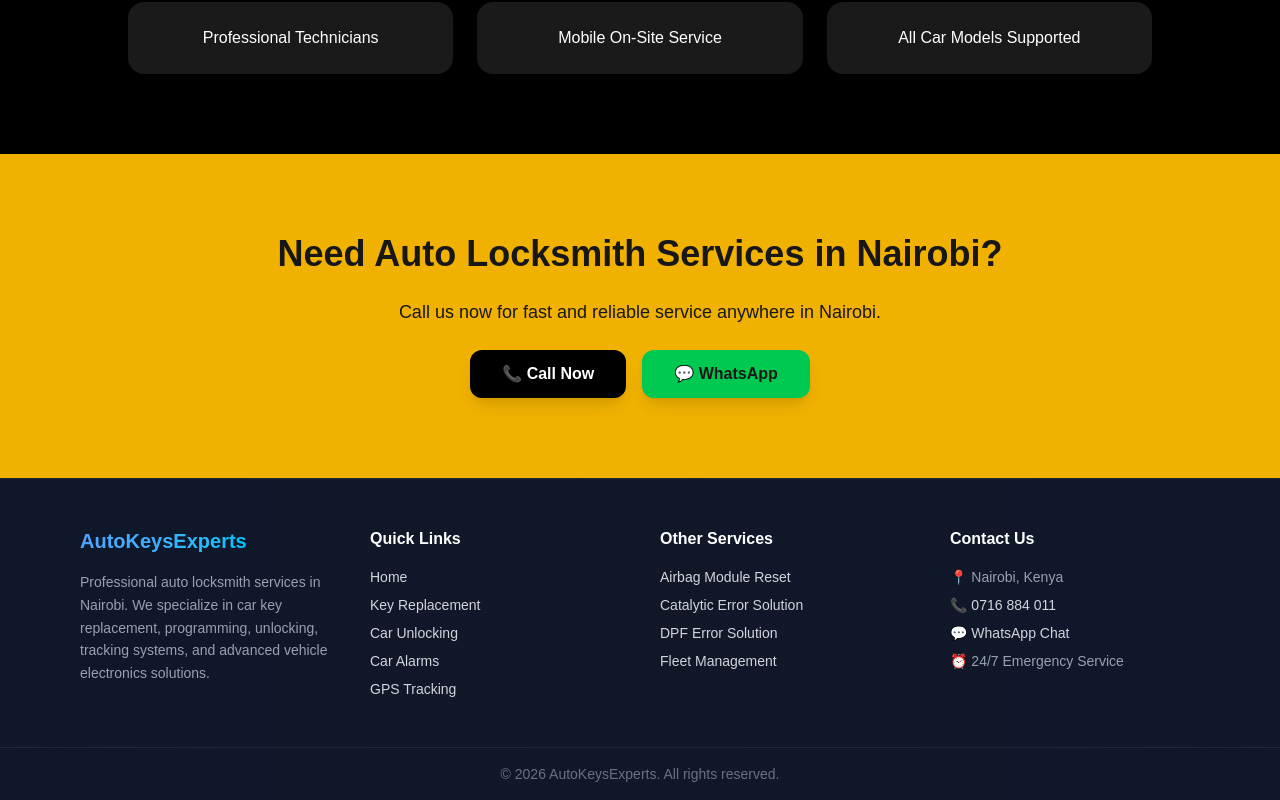
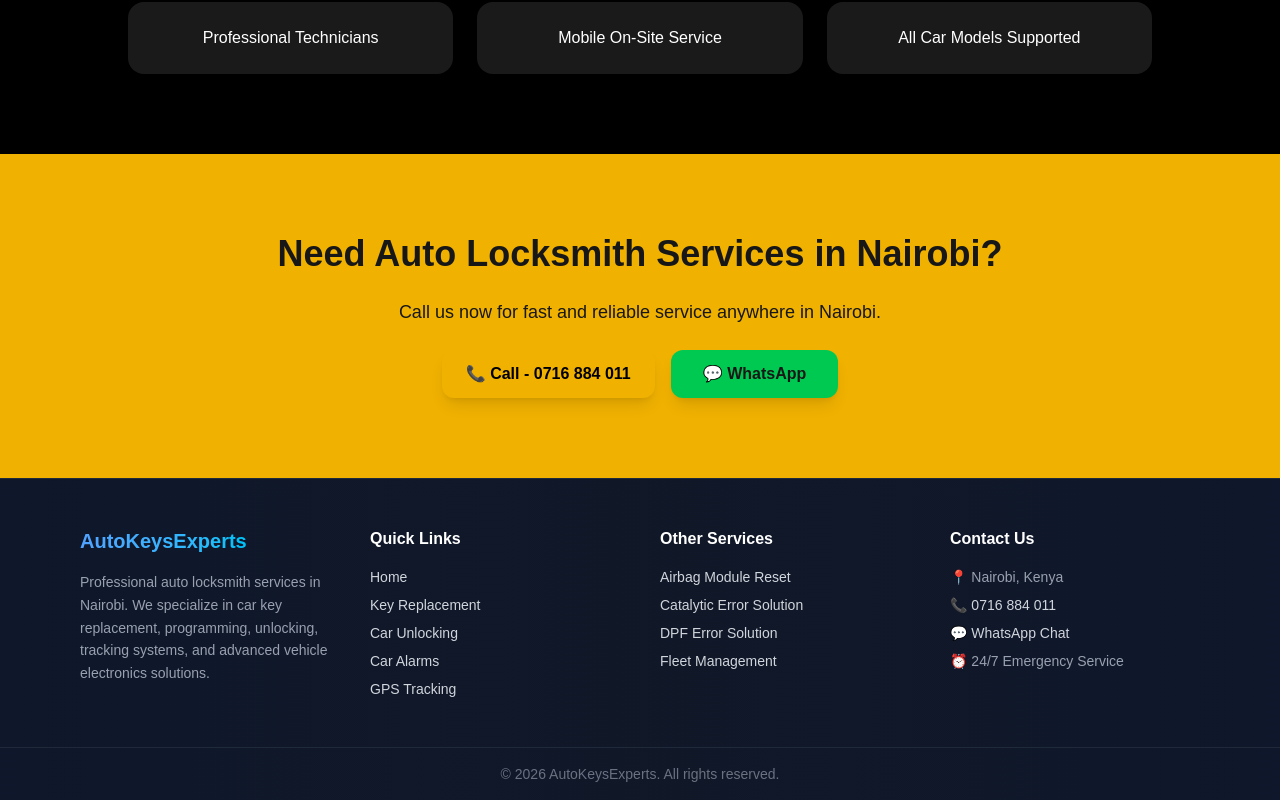
Before and after one commit to Avelimanuel/autokeyexperts, a Next.js app: page / in a window 1280 px wide. Shown: the part 4588-5388 px from the top of the page. Built offline with nearby package versions, Linux system fonts and the light colour scheme.

Commit message:
google callconversion tracking

```diff
--- /dev/null
+++ b/app/components/Callbutton.tsx
@@ -0,0 +1,53 @@
+"use client";
+
+import React from "react";
+
+declare global {
+  interface Window {
+    dataLayer: unknown[];
+    gtag?: (...args: unknown[]) => void;
+  }
+}
+
+type CallButtonProps = {
+  children: React.ReactNode;
+  className?: string;
+};
+
+export default function CallButton({ children, className }: CallButtonProps) {
+  const handleClick = () => {
+    const phoneUrl = "tel:+254716884011";
+
+    if (typeof window.gtag === "function") {
+      window.gtag("event", "conversion", {
+        send_to: "AW-18362410131/DpSjCLLz1d8cEJPJ8LNE",
+        value: 1.0,
+        currency: "USD",
+        event_callback: () => {
+          window.location.href = phoneUrl;
+        },
+      });
+
+      // Fallback in case Google does not respond
+      setTimeout(() => {
+        window.location.href = phoneUrl;
+      }, 1000);
+    } else {
+      // If Google tag hasn't loaded yet, still make the call
+      window.location.href = phoneUrl;
+    }
+  };
+
+  return (
+    <a
+      href="tel:+254716884011"
+      onClick={(e) => {
+        e.preventDefault();
+        handleClick();
+      }}
+      className={className}
+    >
+      {children}
+    </a>
+  );
+}
--- /dev/null
+++ b/app/components/animations/GoogleCoversion.tsx
@@ -0,0 +1,22 @@
+"use client";
+
+export function gtag_report_conversion(url?: string) {
+  const callback = () => {
+    if (url) {
+      window.location.href = url;
+    }
+  };
+
+  if (typeof window !== "undefined" && typeof window.gtag === "function") {
+    window.gtag("event", "conversion", {
+      send_to: "AW-18362410131/DpSjCLLz1d8cEJPJ8LNE",
+      value: 1.0,
+      currency: "USD",
+      event_callback: callback,
+    });
+  } else if (url) {
+    window.location.href = url;
+  }
+
+  return false;
+}
--- a/app/page.tsx
+++ b/app/page.tsx
@@ -2,6 +2,7 @@ import Image from "next/image";
 import HeroAnimated from "./components/animations/HeroAnimated";
 import FadeUp from "./components/animations/FadeUp";
 import ServiceCardAnimated from "./components/animations/ServiceCardanimated";
+import CallButton from "./components/Callbutton";
 
 export const metadata = {
   title:
@@ -57,12 +58,9 @@ export default function HomePage() {
 
           {/* CTA */}
           <div className="flex flex-wrap gap-4">
-            <a
-              href="tel:+254716884011"
-              className="bg-yellow-500 text-black px-6 py-3 rounded-xl font-semibold hover:bg-yellow-400 transition shadow-lg"
-            >
+            <CallButton className="bg-yellow-500 text-black px-6 py-3 rounded-xl font-semibold hover:bg-yellow-400 transition shadow-lg">
               📞 Call - 0716 884 011
-            </a>
+            </CallButton>
 
             <a
               href="https://wa.me/254716884011"
@@ -213,12 +211,9 @@ export default function HomePage() {
         </p>
 
         <div className="flex justify-center gap-4 flex-wrap">
-          <a
-            href="tel:+254716884011"
-            className="bg-black text-white px-8 py-3 rounded-xl font-semibold shadow-lg"
-          >
-            📞 Call Now
-          </a>
+          <CallButton className="bg-yellow-500 text-black px-6 py-3 rounded-xl font-semibold hover:bg-yellow-400 transition shadow-lg">
+            📞 Call - 0716 884 011
+          </CallButton>
 
           <a
             href="https://wa.me/254716884011"
```
